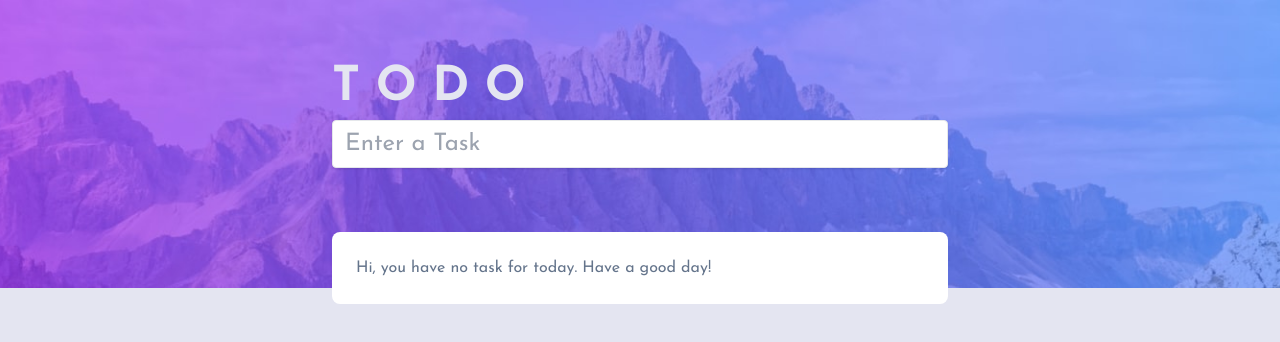
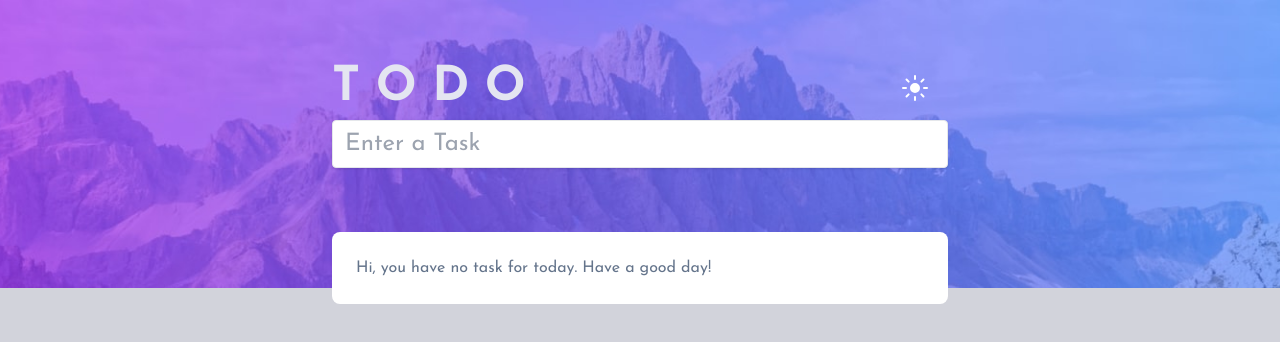
Before and after one commit to camsmy/todoApp, a React (Vite) app: page / in a window 1280 px wide. Shown: the top 342 px of the page. Built offline with nearby package versions, Linux system fonts and the light colour scheme.

Commit message:
night mode added

```diff
--- a/index.html
+++ b/index.html
@@ -6,7 +6,7 @@
     <meta name="viewport" content="width=device-width, initial-scale=1.0" />
     <title>ToDo App by Camsmy</title>
   </head>
-  <body class="bg-very-light-gray ">
+  <body>
     <div id="root"></div>
     <script type="module" src="/src/main.jsx"></script>
   </body>
--- a/src/App.jsx
+++ b/src/App.jsx
@@ -1,13 +1,24 @@
 import { useState,useEffect } from 'react'
-import header from './assets/light/bg-desktop-light.jpg'
+import HeaderLight from './assets/light/bg-desktop-light.jpg'
+import HeaderDark from './assets/dark/bg-desktop-dark.jpg'
 import Input from "./components/input"
 import EditInput from "./components/editinput"
 import TaskList from './components/taskList'
+import Moon from './assets/icon-moon.svg'
+import Sun from './assets/icon-sun.svg'
+
 
 function App() {
 const [taskList, setTaskList] = useState([]) //global tasklist
 const [editedTask,setEditedTask] = useState(null) //holds the task that is currently being edited
 const [editing,setEditing] = useState(false) //state for opening and closing the edit modal
+const [themeToggle, setThemeToggle] = useState(true)
+
+useEffect(()=>{
+  themeToggle?
+  document.body.style.backgroundColor = "hsl(233, 11%, 84%)"
+  : document.body.style.backgroundColor = "hsl(235, 19%, 35%)"
+},[themeToggle])
 
 const addTask = (task)=>{
   setTaskList(prev=>[...prev,task])
@@ -37,17 +48,28 @@ const addTask = (task)=>{
           setEditing(true)
     }
 
-
   return (
     <div className="App">
+      <div className='relative flex items-center justify-center'>
 
-      <div className='relative flex items-center justify-center'>
-      <img src={header} alt="header img" className='object-cover h-64 w-full md:h-72'/>
+      { themeToggle ?
+        (<img src={HeaderLight} alt="header img" className='object-cover h-64 w-full md:h-72'/>)
+        :(<img src={HeaderDark} alt="header img" className='object-cover h-64 w-full md:h-72'/>)
+      }
 
       <div className='absolute inset-y-16 px-3 md:inset-y-16 md:w-10/12 lg:w-2/4'>
 
-        <div className='flex pb-2'>
-          <h1 className='text-2xl font-bold text-very-light-gray bg-red md:text-5xl'>T O D O</h1>
+        <div className='flex pb-2 justify-between'>
+          <h1 className='text-2xl font-bold text-very-light-gray md:text-5xl '>T O D O</h1>
+          <button onClick={()=>setThemeToggle(!themeToggle)} className="px-5">
+            { themeToggle ? (
+                <img src={Sun} alt="sun svg"/>
+            ) :
+            (
+              <img src={Moon} alt="moon svg"/>
+            )
+            }
+          </button>
         </div>
 
         <div className="">
--- a/src/components/editinput.jsx
+++ b/src/components/editinput.jsx
@@ -6,6 +6,7 @@ const EditInput = ({editedTask,updateTask,setEditing})=>{
         const [updatedTask,setUpdatedTask] = useState(editedTask.name)
 
         // passes the new value of task to the global function updatetask
+        // editedtask is the object handler that handles the current task being edited, also holds the previous value of the task
         const handleFormSubmit = (e) =>{
                e.preventDefault()
                updateTask({...editedTask,name:updatedTask})
```
Also changed, not shown: 1 other file (tests, documents, lock files or other folders).
